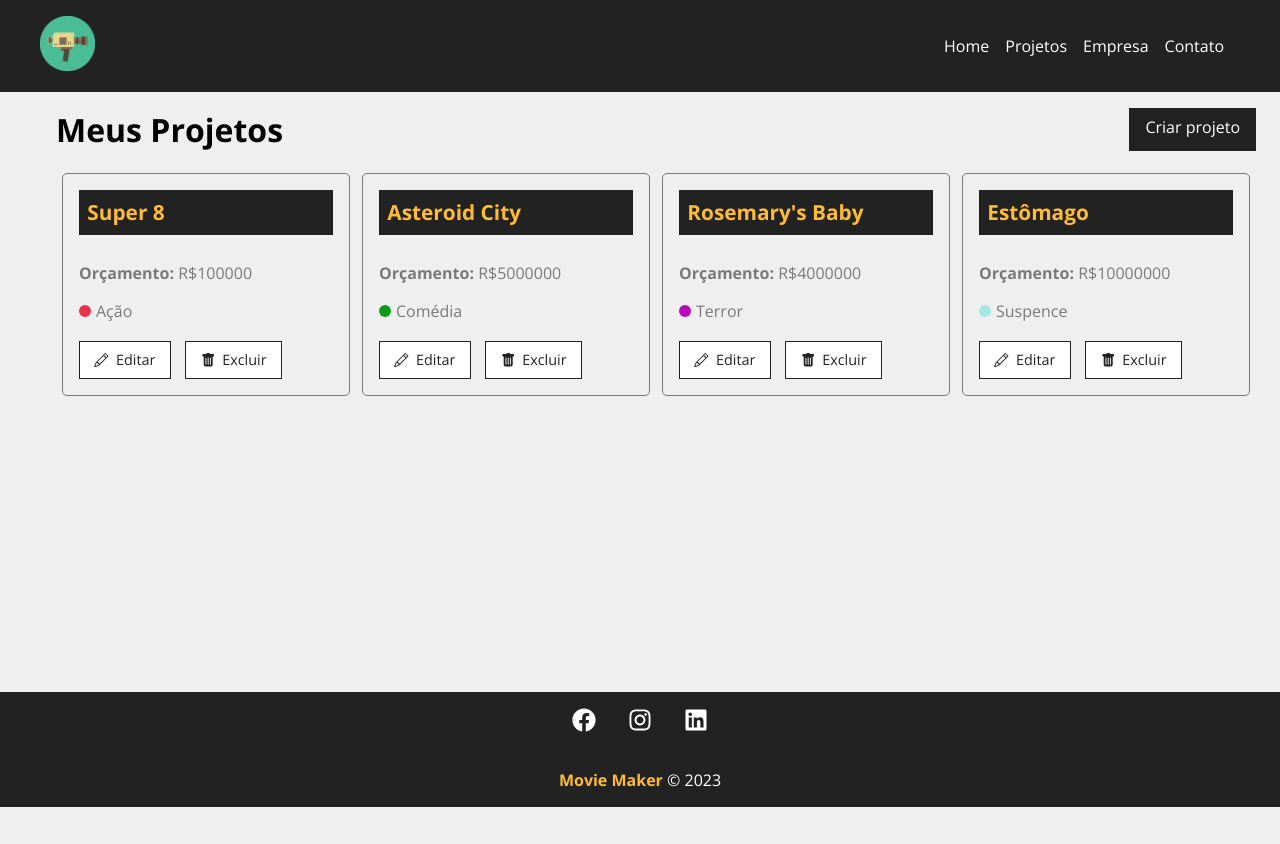
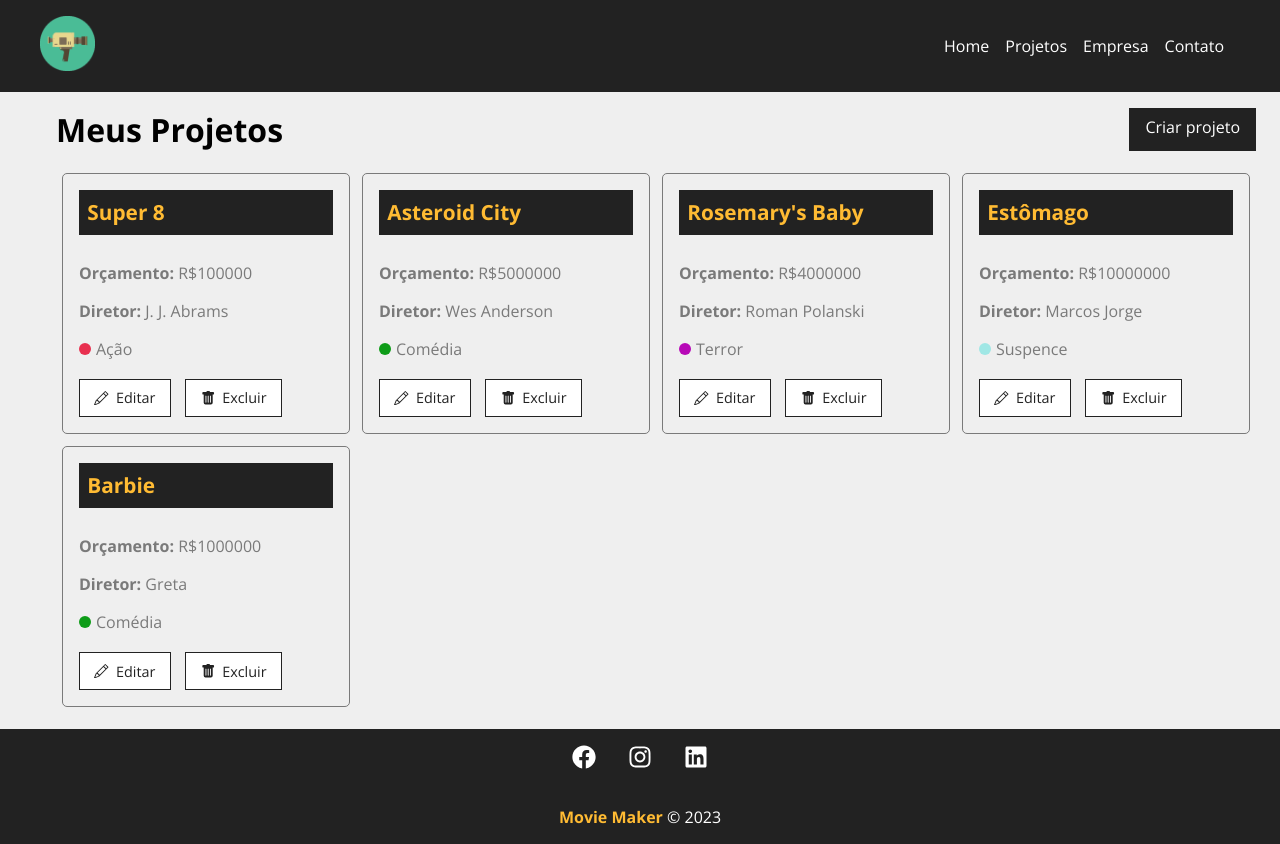
Before and after one commit to Dionizioo/Movie_Project, a React (Create React App) app: page /projeto in a window 1280 px wide. Before the commit the page ends 807 px from the top, so only its background shows below. Built offline with nearby package versions, Linux system fonts and the light colour scheme; data requests are answered from the project's data file.

Commit message:
Final
Feito adicionado o "diretor"

```diff
--- a/db.json
+++ b/db.json
@@ -22,7 +22,8 @@
           "id": "9e644134-9b9a-4ebd-b596-f0d908f92f7f"
         }
       ],
-      "id": 1
+      "id": 1,
+      "director": "J. J. Abrams"
     },
     {
       "name": "Asteroid City",
@@ -33,7 +34,8 @@
       },
       "cost": 0,
       "services": [],
-      "id": 2
+      "id": 2,
+      "director": "Wes Anderson"
     },
     {
       "name": "Rosemary's Baby",
@@ -44,7 +46,8 @@
       },
       "cost": 0,
       "services": [],
-      "id": 3
+      "id": 3,
+      "director": "Roman Polanski"
     },
     {
       "name": "Estômago ",
@@ -62,7 +65,27 @@
           "id": "4e17156f-026f-46ea-9863-fbb7d8b09811"
         }
       ],
-      "id": 4
+      "id": 4,
+      "director": "Marcos Jorge"
+    },
+    {
+      "name": "Barbie",
+      "budget": "1000000",
+      "category": {
+        "id": "5",
+        "name": "Comédia"
+      },
+      "director": "Greta",
+      "cost": 50000,
+      "services": [
+        {
+          "name": "camera",
+          "cost": "50000",
+          "description": "camera 50cm",
+          "id": "91360f6b-5e9a-4d90-9af9-bda6f2938b61"
+        }
+      ],
+      "id": 5
     }
   ],
   "categories": [
--- a/src/App.js
+++ b/src/App.js
@@ -6,7 +6,8 @@ import Company from './components/pages/Company';
 import Contact from './components/pages/Contact';
 import Projeto from "./components/pages/Projeto";
 import Project from "./components/pages/Project";
-import Newproject from './components/pages/NewProject'
+import Newproject from './components/pages/Newproject'
+
 
 import Container from "./components/layout/Container";
 import Navbar from "./components/layout/Navbar"
--- a/src/components/pages/Project.js
+++ b/src/components/pages/Project.js
@@ -152,6 +152,9 @@ function Project() {
               {!showProjectForm ? (
                 <div className={styles.form}>
                   <p>
+                    <span>Diretor:</span> {project.director}
+                  </p>
+                  <p>
                     <span>Categoria:</span> {project.category.name}
                   </p>
                   <p>
--- a/src/components/pages/Projeto.js
+++ b/src/components/pages/Projeto.js
@@ -70,6 +70,7 @@ function Projects() {
               name={project.name}
               budget={project.budget}
               category={project.category.name}
+              director={project.director}
               key={project.id}
               handleRemove={removeProject}
             />
--- a/src/components/project/ProjectCard.js
+++ b/src/components/project/ProjectCard.js
@@ -3,7 +3,7 @@ import styles from './ProjectCard.module.css'
 
 import { BsPencil, BsFillTrashFill } from 'react-icons/bs'
 
-function ProjectCard({ id, name, budget, category, handleRemove }) {
+function ProjectCard({ id, name, budget, category, director, handleRemove }) {
   const remove = (e) => {
     e.preventDefault()
     handleRemove(id)
@@ -14,6 +14,9 @@ function ProjectCard({ id, name, budget, category, handleRemove }) {
       <h4>{name}</h4>
       <p>
         <span>Orçamento:</span> R${budget}
+      </p>
+      <p>
+        <span>Diretor:</span> {director}
       </p>
       <p className={styles.category_text}>
         <span className={`${styles[category.toLowerCase()]}`}></span> {category}
--- a/src/components/project/ProjectForm.js
+++ b/src/components/project/ProjectForm.js
@@ -9,7 +9,8 @@ function ProjectForm({ handleSubmit, btnText, projectData }) {
   const [project, setProject] = useState(projectData || {
     name: '',
     budget: '',
-    category: null
+    category: null,
+    director: '', // Novo campo para o nome do diretor
   })
   const [categories, setCategories] = useState([])
 
@@ -66,6 +67,14 @@ function ProjectForm({ handleSubmit, btnText, projectData }) {
         value={project.name}
       />
       <Input
+        type="text"
+        text="Nome do Diretor"
+        name="director"
+        placeholder="Insira o nome do diretor"
+        handleOnChange={handleChange}
+        value={project.director}
+      />
+      <Input
         type="number"
         text="Orçamento do projeto"
         name="budget"
--- a/src/components/service/ServiceForm.js
+++ b/src/components/service/ServiceForm.js
@@ -3,6 +3,7 @@ import Input from '../form/Input'
 import SubmitButton from '../form/SubmitButton'
 
 import styles from '../project/ProjectForm.module.css'
+
 
 function ServiceForm({ handleSubmit, btnText, projectData }) {
   const [service, setService] = useState({})
@@ -10,8 +11,8 @@ function ServiceForm({ handleSubmit, btnText, projectData }) {
   const submit = (e) => {
     e.preventDefault()
     projectData.services.push(service)
-    handleSubmit(projectData) //manipula os dados do projeto,adcionando o serviço e "joga" o projeto para cima
-    //onde vai lidar com a funtion createService(Projects.js)
+    handleSubmit(projectData) // manipula os dados do projeto,adicionando o serviço e "joga" o projeto para cima
+    //onde vai lidar com a função createService(Projects.js)
   }
 
   function handleChange(e) {
@@ -38,7 +39,7 @@ function ServiceForm({ handleSubmit, btnText, projectData }) {
         type="text"
         text="Descrição do projeto"
         name="description"
-        placeholder="Descreva o serviço"
+        placeholder="Descreva o projeto"
         handleOnChange={handleChange}
       />
       <SubmitButton text={btnText} />
@@ -47,3 +48,10 @@ function ServiceForm({ handleSubmit, btnText, projectData }) {
 }
 
 export default ServiceForm
+
+
+/*
+ProjectForm.js(input)
+ProjectCard(function(director)p(span"director"))
+ Project.js ( <p>project.director)
+*/
```
